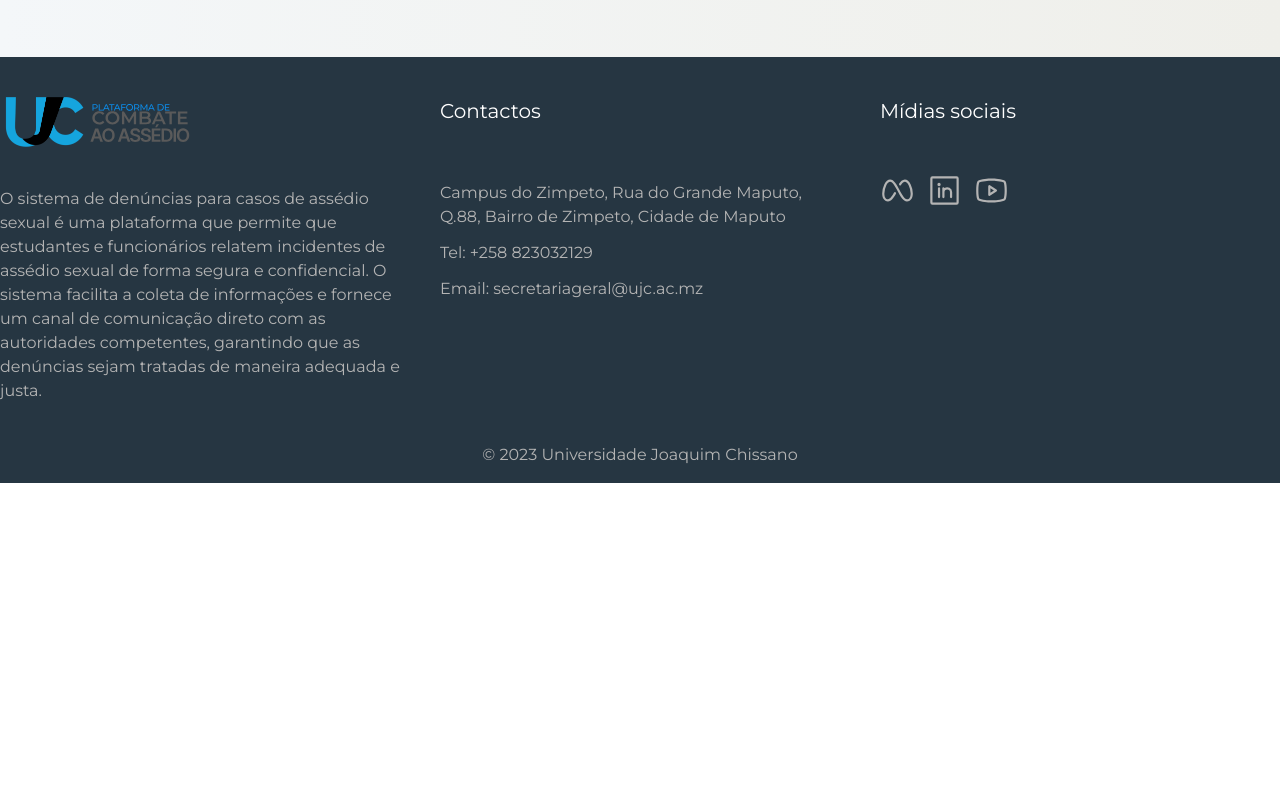
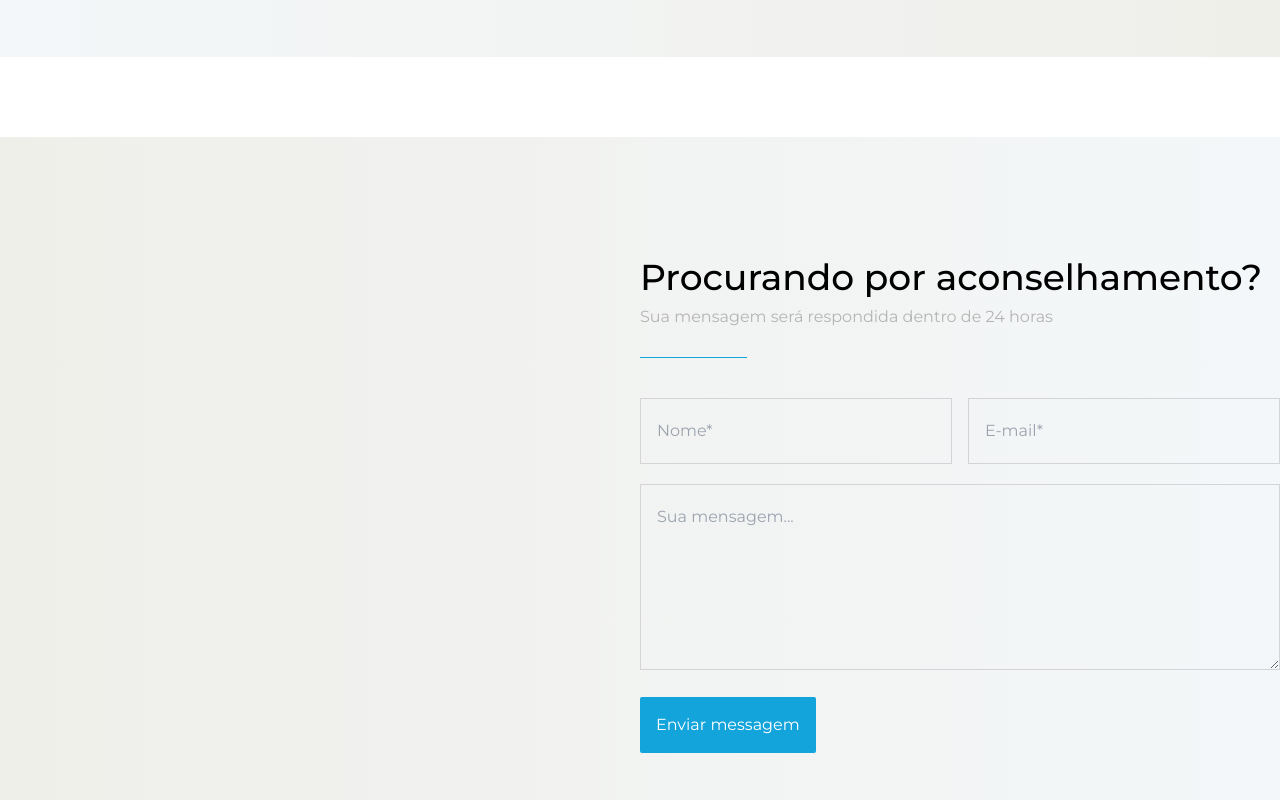
Before and after one commit to UJC-CodeHub/denuncias_assedio_client, a Next.js app: page / in a window 1280 px wide. Shown: the part 1920-2720 px from the top of the page. Before the commit the page ends 2403 px from the top, so only its background shows below. Built offline with nearby package versions, Linux system fonts and the light colour scheme.

Commit message:
feat: :sparkles: adds area that alow users to rapidly get in touch and get advices

```diff
--- a/src/containers/Home/index.tsx
+++ b/src/containers/Home/index.tsx
@@ -10,7 +10,6 @@ const montserrat = Montserrat({ subsets: ["latin"] });
 const HomeContainer = () => {
   return (
     <main className="min-h-screen">
-
       {/* Área do carousel */}
       <section className="carousel">
         <Carousel autoplay autoplaySpeed={4000}>
@@ -61,6 +60,48 @@ const HomeContainer = () => {
           <Button link="#" text="Ler mais" />
         </div>
       </section>
+
+      <section className="my-20 font-medium container mx-auto"></section>
+
+      {/* Área do contato */}
+      <section className="py-20 bg-gradient-to-r to-[#f4f7f9] from-[#efefea]">
+        <div className="container flex mx-auto">
+          <div className="flex-1 py-10 hidden lg:block"></div>
+          <div className="flex-1 py-10">
+            <h1 className="text-4xl font-medium mb-2">
+              Procurando por aconselhamento?
+            </h1>
+            <p className="text-mutedVariant2">
+              Sua mensagem será respondida dentro de 24 horas
+            </p>
+            <hr className="mb-10 mt-7 w-2/12 border-primary" />
+            <div className="flex justify-between gap-4">
+              <input
+                className="transition-all outline-none focus:outline-2 focus:outline-primary duration-200 border border-zinc-300 bg-inherit py-5 px-4 flex-1"
+                placeholder="Nome*"
+                type="text"
+                name=""
+                id=""
+              />
+              <input
+                className="transition-all outline-none focus:outline-2 focus:outline-primary duration-200 border border-zinc-300 bg-inherit py-5 px-4 flex-1"
+                placeholder="E-mail*"
+                type="text"
+                name=""
+                id=""
+              />
+            </div>
+            <textarea
+              name=""
+              id=""
+              className="border border-zinc-300 bg-inherit py-5 px-4 mt-5 w-full transition-all outline-none focus:outline-2 focus:outline-primary duration-200"
+              rows={6}
+              placeholder="Sua mensagem..."
+            ></textarea>
+            <Button link="#" text="Enviar messagem" />
+          </div>
+        </div>
+      </section>
     </main>
   );
 };
```
